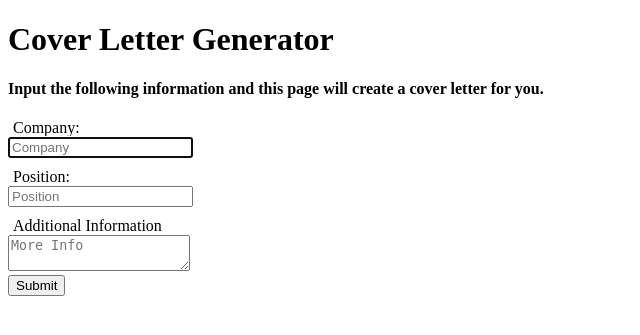
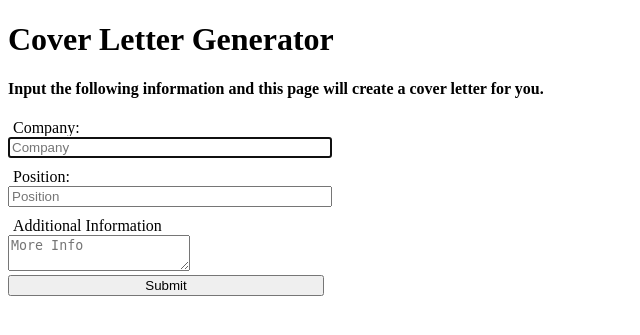
Before and after one commit to tdwillson/Cover-Letter-Generator, a Flask app: page / in a window 1280 px wide. Shown: the top 335 px of the page, without its empty margins (0-640 px from the left). Run offline with Flask 2, Linux system fonts and the light colour scheme.

Commit message:
updated width in input

```diff
--- a/templates/index.html
+++ b/templates/index.html
@@ -7,6 +7,8 @@
         input
         {
             margin-bottom: 10px;
+            min-width: 25%;
+            width: 75px;
         }
         label
         {
```
